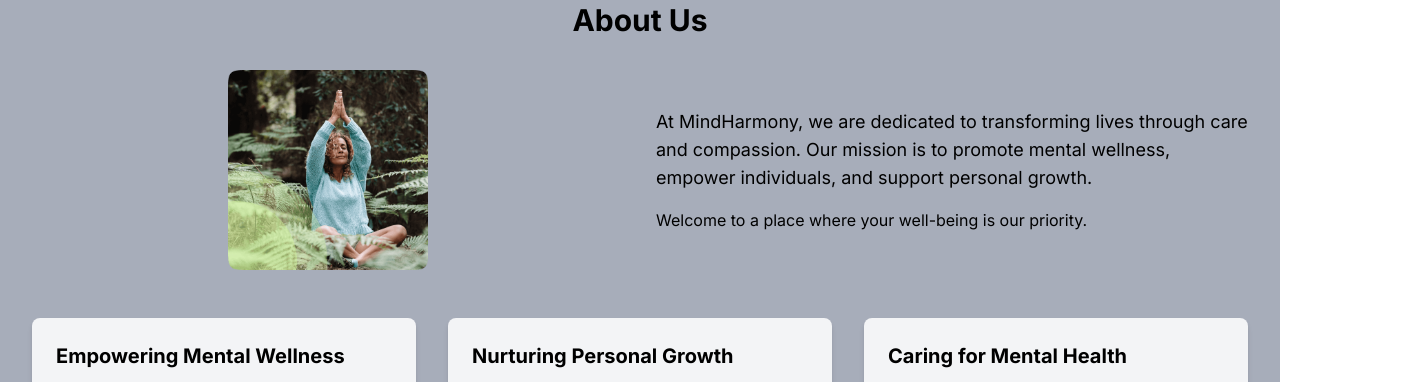
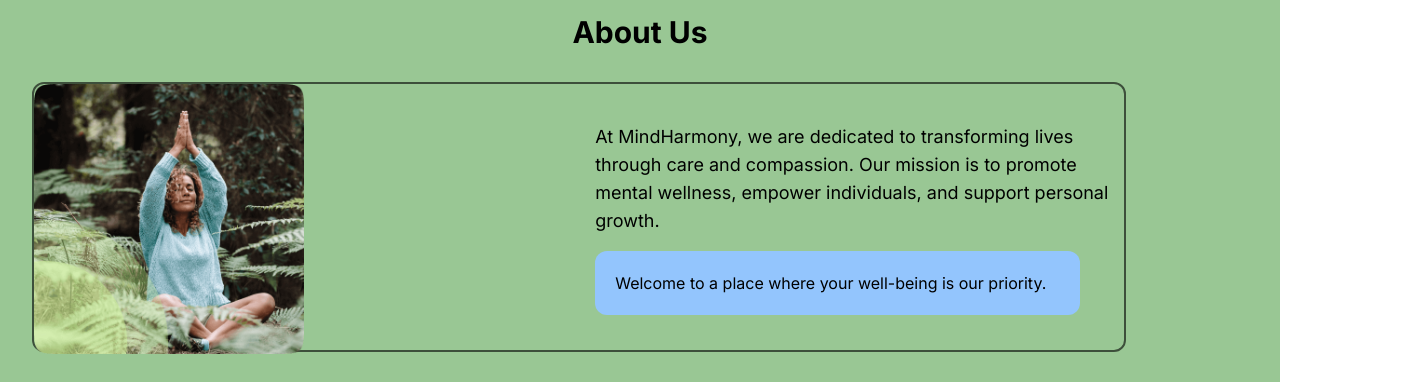
Before and after one commit to lewmas9152/MindHarmony, a Next.js app in the folder frontend/: page / in a window 1280 px wide. Shown: the part 1554-1936 px from the top of the page, 1408 px wide, since content can reach past the window. Built offline with nearby package versions, Linux system fonts and the light colour scheme; a web font is replaced by a local one.

Commit message:
chore: Update Main.scss styles to include new content and adjust container width and height

```diff
--- a/frontend/app/page.tsx
+++ b/frontend/app/page.tsx
@@ -261,12 +261,13 @@ export default function Home() {
         <div className="px-4 mx-auto max-w-7xl sm:px-6 lg:px-8">
           <h2 className="mb-8 text-3xl font-bold text-center">About Us</h2>
 
-          <div className="grid grid-cols-1 gap-8 md:grid-cols-2">
-            <div className="flex items-center justify-center">
+          <div className="grid grid-cols-1 gap-8 about-intro md:grid-cols-2">
+            <div className="flex items-center justify-center about-image">
               <Image
                 src={about}
                 alt="About Us"
                 width={200}
+                height={280}
                 quality={100}
                 className="object-contain"
               />
@@ -277,11 +278,12 @@ export default function Home() {
                 care and compassion. Our mission is to promote mental wellness,
                 empower individuals, and support personal growth.
               </p>
-              <p className="mt-4">
+              <p className="p-5 mt-4 bg-blue-300  unique rounded-xl">
                 Welcome to a place where your well-being is our priority.
               </p>
             </div>
           </div>
+
 
           <div className="grid grid-cols-1 gap-8 mt-12 md:grid-cols-3">
             <div className="p-6 bg-gray-100 rounded-lg shadow-md">
@@ -469,7 +471,7 @@ export default function Home() {
         </div>
       </section>
 
-      <footer className="py-8 footer">
+      <footer className="py-8 bg-slate-600 footer">
         <div className="max-w-6xl mx-auto text-center">
           <p>© 2023 MindHarmony. All rights reserved.</p>
         </div>
--- a/frontend/app/sass/Main.scss
+++ b/frontend/app/sass/Main.scss
@@ -246,9 +246,13 @@ $font-playwrite : 'Playwrite IT Moderna', sans-serif;
       transform: translateX(100%);
     }
   }
+  .service-section{
+    width: 100%;
+      height: 90vh;
+      background-color: darkgrey;
+
     .services-section {
-      width: 100%;
-      height: 80vh;
+
       .cards{
         display: flex;
         flex-direction:column;
@@ -280,9 +284,31 @@ $font-playwrite : 'Playwrite IT Moderna', sans-serif;
           }
       }
     }
+      }
     .about-section{
-      background-color: $noctis-fg-light;
+      background-color:$noctis-accent-light;
       width: 100%;
+      .about-intro{
+        border: 2px solid rgba(0, 0, 0, 0.6);
+        border-radius: 12px;
+        width: 90%;
+        height: 270px;
+        .about-image{
+
+          img{
+            width: 51%;
+            height: 100%;
+            margin-left: -260px;
+            display: flex;
+            justify-content: flex-start;
+            border-radius: 10px;
+            transition: all 0.3s ease-in-out;
+            &:hover {
+              transform: scale(1.01);
+            }
+          }
+        }
+      }
     }
     .contact-section{
       width: 100%;
@@ -291,3 +317,21 @@ $font-playwrite : 'Playwrite IT Moderna', sans-serif;
       width: 100%;
       background-color: $color-celestial-night;
     }
+    @keyframes bounce {
+      0%, 20%, 50%, 80%, 100% {
+        transform: translateY(0);
+      }
+      40% {
+        transform: translateY(-10px);
+      }
+      60% {
+        transform: translateY(-5px);
+      }
+    }
+
+    .unique {
+      animation: bounce 2s infinite;
+      animation-timing-function: cubic-bezier(0.68, -0.55, 0.265, 1.55);
+      transform-origin: center;
+      width: 485px;
+    }
```
